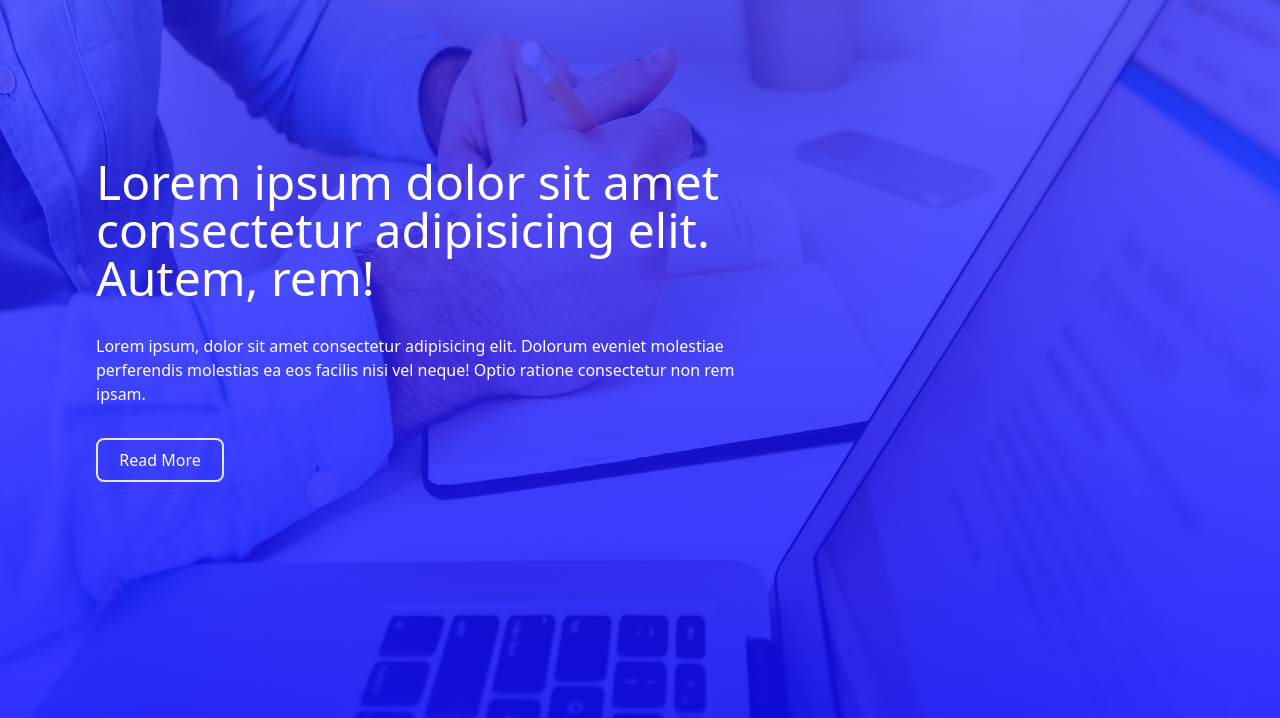
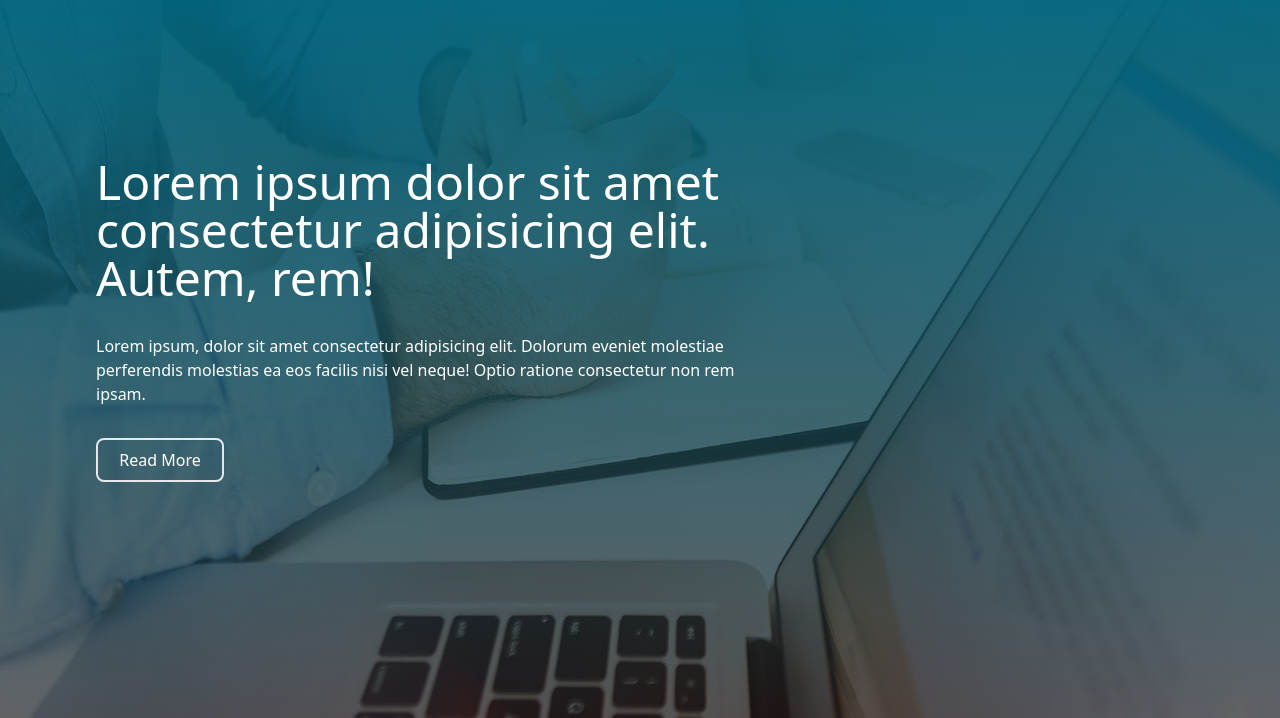
Before and after one commit to rohanasif/starcross-theme, a plain HTML site: page index.html in a window 1280 px wide. Shown: the part 82-800 px from the top of the page. Drawn offline with nearby package versions, Linux system fonts and the light colour scheme.

Commit message:
linear gradient corrected

```diff
--- a/style.css
+++ b/style.css
@@ -4,6 +4,6 @@
 }
 
 .banner {
-    background-image: linear-gradient(rgba(0, 0, 255, 0.6), rgba(0, 0, 255, 0.8)), url(./images/bg1.jpg);
+    background-image: linear-gradient(rgb(0, 107, 132), rgba(0, 0, 0, 0.6)), url(./images/bg1.jpg);
     background-size: 100% 100%;
 }
```
